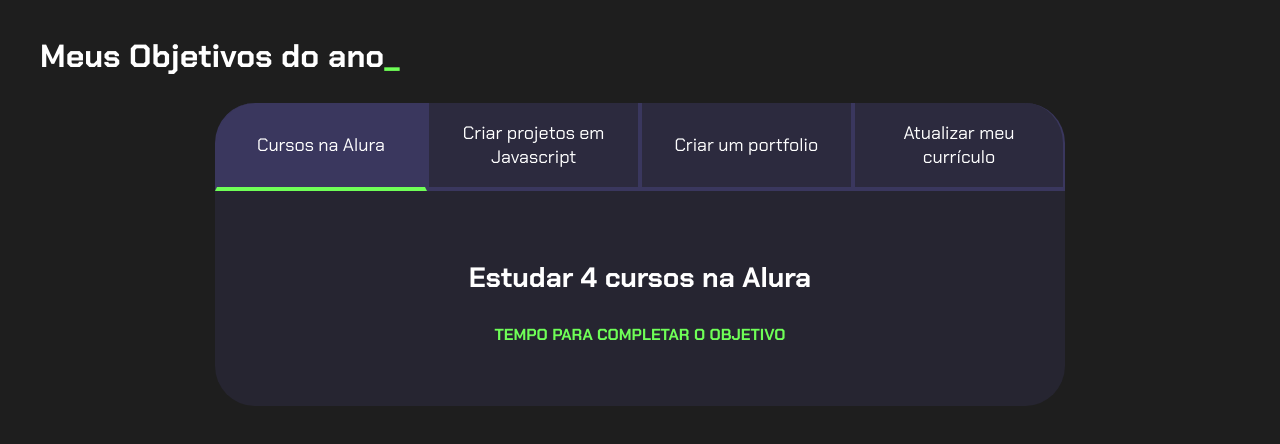
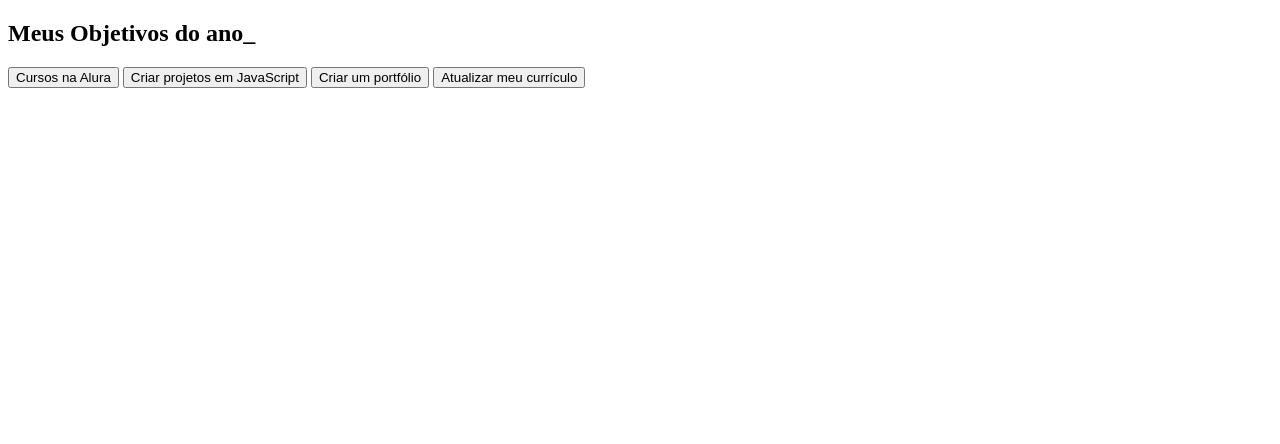
Before and after one commit to bassaniluana/javascript-pdv, a plain HTML site: page index.html in a window 1280 px wide. Drawn offline with Linux system fonts and the light colour scheme.

Commit message:
atualizacao 22

```diff
--- a/index.html
+++ b/index.html
@@ -1,45 +1,23 @@
 <!DOCTYPE html>
-<html lang="pt-br">
+<html lang="en">
 <head>
     <meta charset="UTF-8">
     <meta name="viewport" content="width=device-width, initial-scale=1.0">
-    <title>Meus objetivos do ano</title>
-    <link rel="stylesheet" href="style.css">
+    <title>Document</title>
 </head>
 <body>
-    <section class="conteudo-principal">
-        <h2 class="titulo-principal">Meus Objetivos do ano<span>_</span></h2>
-        <div class="conteudo">
-        <div class="botoes">
-            <button class="botao ativo">Cursos na Alura</button>
-            <button class="botao">Criar projetos em Javascript</button>
-            <button class="botao">Criar um portfolio</button>
+    <body>
+        <section class="conteudo-principal">
+          <h2 class="titulo-principal">Meus Objetivos do ano_</h2>
+          <div class="botoes">
+            <button class="botao">Cursos na Alura</button>
+            <button class="botao">Criar projetos em JavaScript</button>
+            <button class="botao">Criar um portfólio</button>
             <button class="botao">Atualizar meu currículo</button>
-        </div>
-        <div class="abas-textos">
-            <div class="aba-conteudo ativo">
-                <h3 class="aba-conteudo-titulo-principal">Estudar 4 cursos na Alura</h3>
-                <h4 class="aba-conteudo-titulo-secundario">Tempo para completar o objetivo</h4>
-                <div class="contador"></div>
-            </div>
-            <div class="aba-conteudo">
-                <h3 class="aba-conteudo-titulo-principal">Criar 5 projetos em Javascript</h3>
-                <h4 class="aba-conteudo-titulo-secundario">Tempo para completar o objetivo</h4>
-                <div class="contador"></div>
-            </div>
-            <div class="aba-conteudo">
-                <h3 class="aba-conteudo-titulo-principal">Criar um portfolio com os meus 3 melhores projetos</h3>
-                <h4 class="aba-conteudo-titulo-secundario">Tempo para completar o objetivo</h4>
-                <div class="contador"></div>
-            </div>
-            <div class="aba-conteudo">
-                <h3 class="aba-conteudo-titulo-principal">Atualizar meu curriculo com os certificados da Alura</h3>
-                <h4 class="aba-conteudo-titulo-secundario">Tempo para completar o objetivo</h4>
-                <div class="contador"></div>
-            </div>
-        </div>
-    </div>
-    </section>
-    <script src="main.js"></script>
+          </div>
+        </section>
+      </body>
+      </html>
+
 </body>
 </html>
--- a/style.css
+++ /dev/null
@@ -1,104 +0,0 @@
-@import url('https://fonts.googleapis.com/css2?family=Chakra+Petch:wght@400;700&display=swap');
-
-:root {
-    --cor-de-fundo: #1E1E1E;
-    --verde: #6FFF57;
-    --branco: #FFFFFF;
-    --botao-ativo: #3A375E;
-    --botao-inativo: rgba(58, 55, 94, 0.5);
-    --texto-fundo: rgba(58, 55, 94, 0.3);
-}
-
-body {
-    background-color: var(--cor-de-fundo);
-    color: var(--branco);
-    font-family: 'Chakra Petch', sans-serif;
-}
-
-
-.conteudo-principal {
-    display: flex;
-    flex-direction: column;
-    justify-content: center;
-    align-items: center;
-    max-width: 1200px;
-    width: 100%;
-    margin: 0 auto;
-}
-
-.titulo-principal {
-    text-align: left;
-    width: 100%;
-    font-size: 32px;
-}
-
-.titulo-principal span {
-    color: var(--verde);
-}
-
-
-.botao {
-    font-family: 'Chakra Petch', sans-serif;
-    background-color: var(--botao-inativo);
-    color: var(--branco);
-    display: flex;
-    justify-content: center;
-    padding: 1em;
-    font-size: 18px;
-    align-items: center;
-    width: 100%;
-    border-bottom: 4px solid var(--botao-ativo);
-    border-left: 2px solid var(--botao-ativo);
-    border-right: 2px solid var(--botao-ativo);
-    border-top: none;
-}
-
-.botao:first-child {
-    border-radius: 40px 40px 0 0;
-}
-
-.botoes {
-    display: block;
-}
-
-.botao.ativo{
-    background-color: var(--botao-ativo);
-    border-bottom: 4px solid var(--verde);
-}
-
-.abas-textos{
-    background-color: var(--texto-fundo);
-    padding: 40px;
-    border-radius: 0 0 40px 40px;
-}
-.aba-conteudo.ativo{
-    display:block;
-}
-
-.aba-conteudo{
-    display: none;
-}
-
-.aba-conteudo-titulo-principal{
-    font-size: 28px;
-    text-align: center;
-}
-.aba-conteudo-titulo-secundario{
-    text-align: center;
-    color: var(--verde);
-    text-transform: uppercase;
-}
-
-@media screen and (min-width: 768px) {
-    .botoes {
-        display: flex;
-    }
-
-    .botao:first-child {
-        border-radius: 40px 0 0 0;
-    }
-
-    .botao:last-child {
-        border-radius: 0 40px 0 0;
-    }
-}
```
